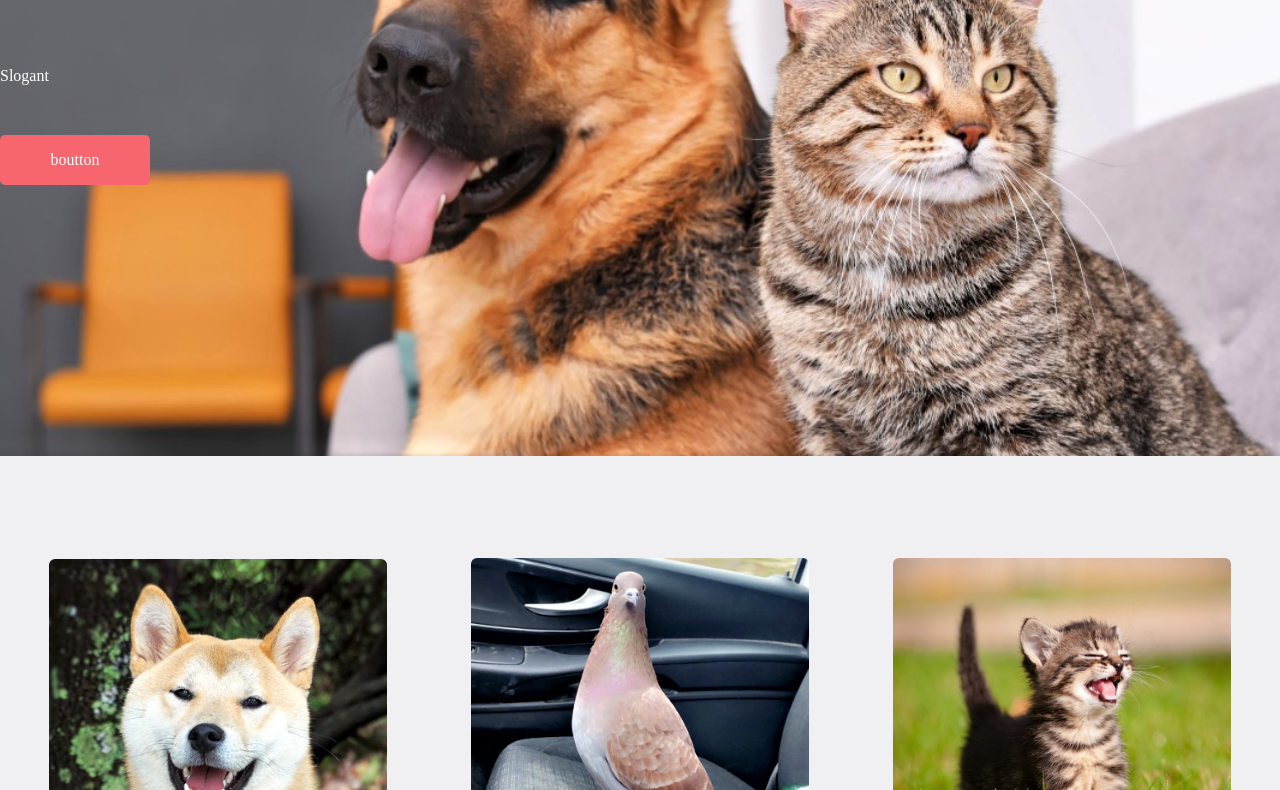
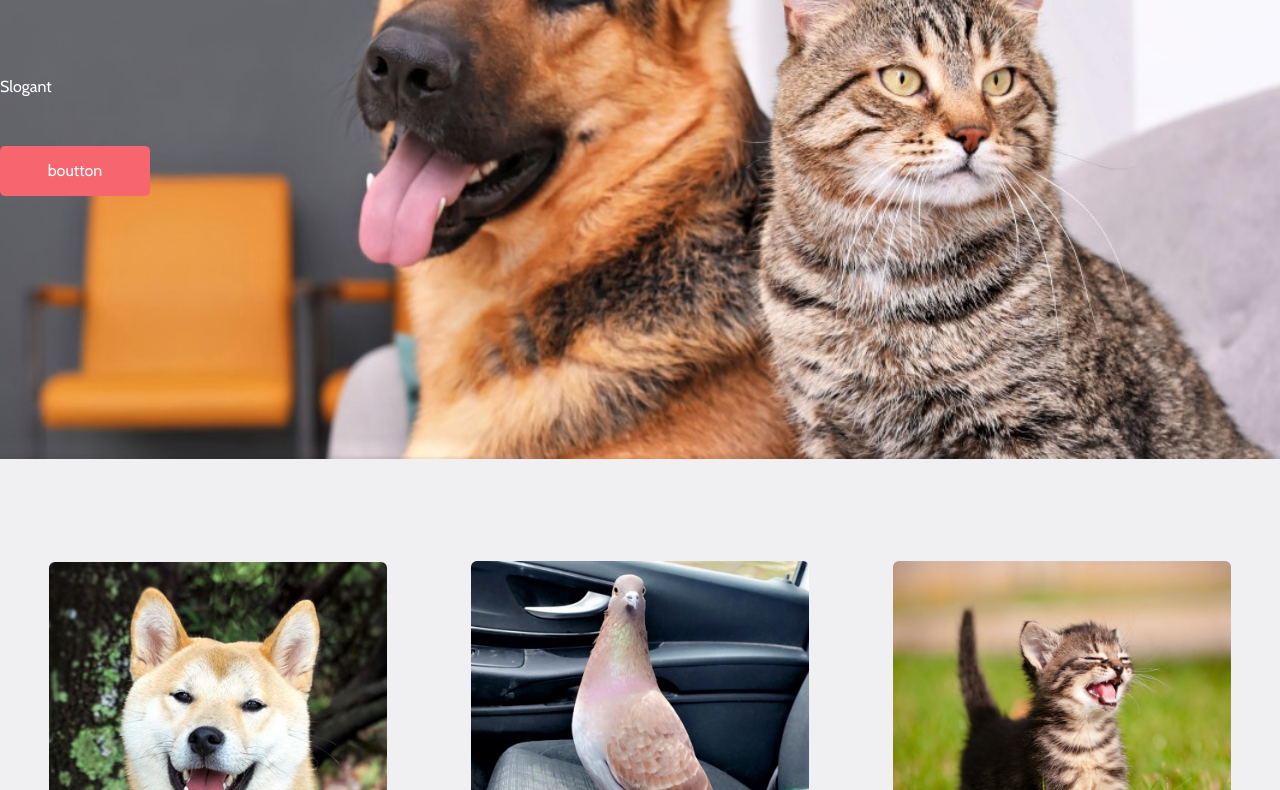
Before and after one commit to Mario-dev-42/SiteAnimaux, a plain HTML site: page index.html in a window 1280 px wide. Shown: the part 288-1078 px from the top of the page. Drawn offline with nearby package versions, Linux system fonts and the light colour scheme.

Commit message:
Ajout d'une police pour toute la page.

```diff
--- a/index.html
+++ b/index.html
@@ -6,6 +6,9 @@
     <meta name="viewport" content="width=device-width, initial-scale=1.0">
     <title> Site Animaux</title>
     <link rel="stylesheet" href="./main.css">
+    <link rel="preconnect" href="https://fonts.googleapis.com">
+<link rel="preconnect" href="https://fonts.gstatic.com" crossorigin>
+<link href="https://fonts.googleapis.com/css2?family=Cabin&display=swap" rel="stylesheet">
 </head>
 
 <body>
--- a/main.css
+++ b/main.css
@@ -1,3 +1,7 @@
+
+
+
+
 #first {
   height: 88vh;
   display: flex;
@@ -13,6 +17,7 @@
 * {
   /* The whole document */
   margin: 0;
+  font-family: 'Cabin', sans-serif;
 }
 ul li {
   display: inline;
```
